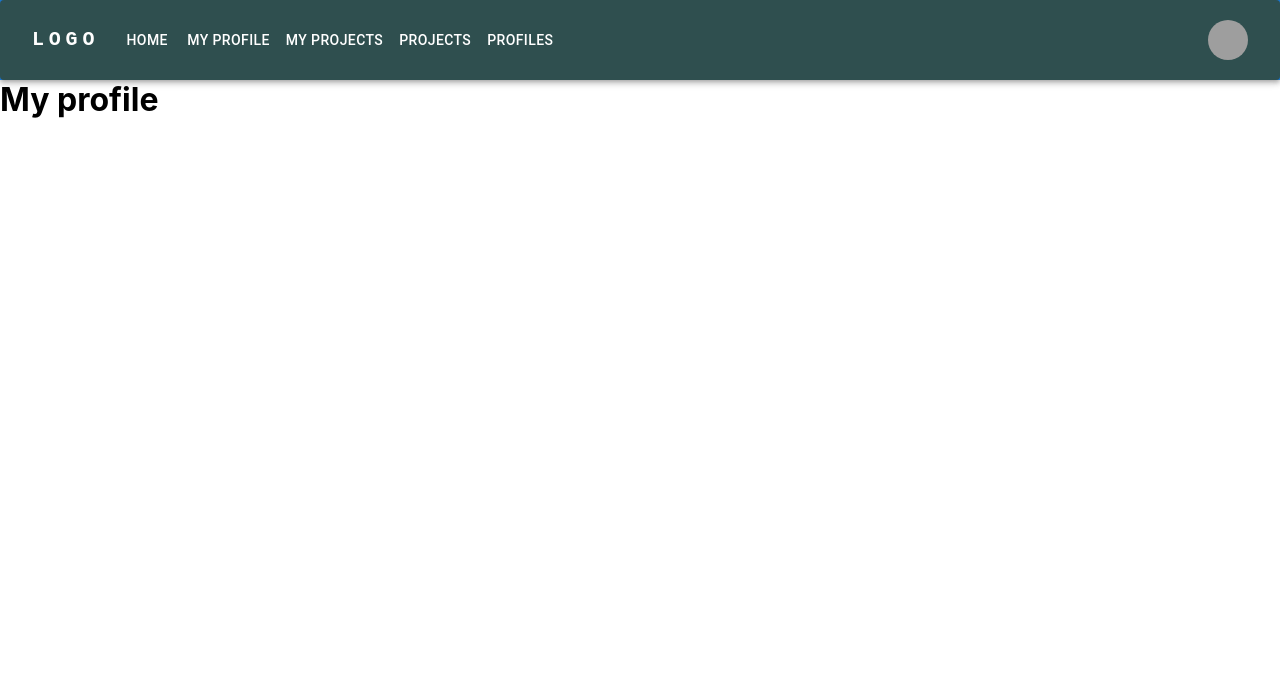
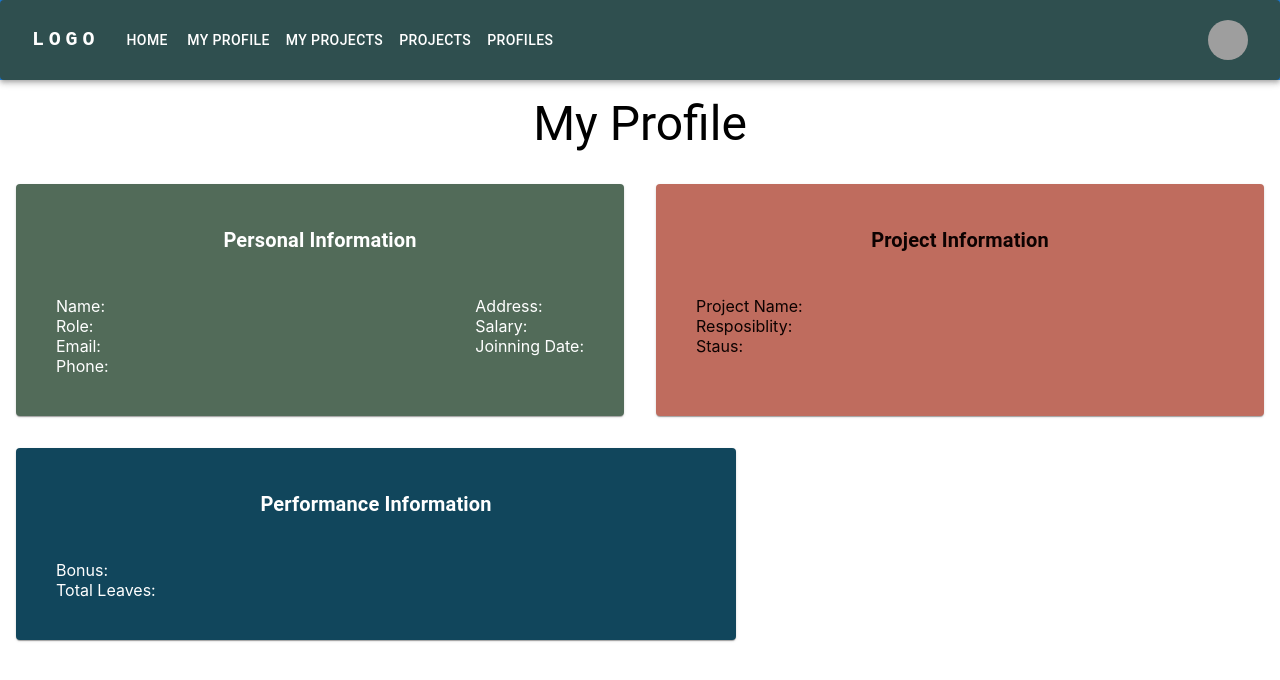
Before and after one commit to logan-void/MERN-Employe-Manage, a React (Create React App) app in the folder frontend/: page /myprofile in a window 1280 px wide. Shown: the top 680 px of the page. Built offline with nearby package versions, Linux system fonts and the light colour scheme; grey boxes are pictures that could not be loaded.

Commit message:
feat: add performance form and profile page

```diff
--- a/frontend/src/components/AddEmployeeProfessional.tsx
+++ b/frontend/src/components/AddEmployeeProfessional.tsx
@@ -1,13 +1,24 @@
 import React from "react";
 import TextField from "@mui/material/TextField";
-import InputLabel from "@mui/material/InputLabel";
-import MenuItem from "@mui/material/MenuItem";
-import Select from "@mui/material/Select";
-import DatePick from "./DatePick";
+// import InputLabel from "@mui/material/InputLabel";
+// import MenuItem from "@mui/material/MenuItem";
+// import Select from "@mui/material/Select";
+// import DatePick from "./DatePick";
 import { Box } from "@mui/system";
 import { Button } from "@mui/material";
+// import DateRangePick from "./DateRangePick";
+// import { Dayjs } from "dayjs";
+// import { DateRange } from "@mui/x-date-pickers-pro/DateRangePicker";
 
-const AddEmployeeProfessional = () => {
+const AddEmployeeProfessional = ({
+  handleChange,
+  values,
+  continues,
+  back,
+}: any) => {
+  // const [ProjectDurationValue, setProjectDurationValue] = React.useState<
+  //   DateRange<Dayjs>
+  // >([null, null]);
   return (
     <div
       style={{
@@ -17,7 +28,7 @@ const AddEmployeeProfessional = () => {
         alignItems: "center",
       }}
     >
-      {/* <Box
+      <Box
         sx={{
           height: { md: 400, xs: 330, sm: 450 },
           width: { md: 600, xs: 320, sm: 400 },
@@ -33,47 +44,26 @@ const AddEmployeeProfessional = () => {
       >
         <form style={{ display: "flex", flexDirection: "column" }}>
           <h2 style={{ textAlign: "center" }}>
-            Add Employee's Current Project
+            Add Employee's Performance Information
           </h2>
-          <InputLabel id="projects">projects</InputLabel>
-          <Select
-            labelId="projects"
-            id="projects"
-            value={values.projectName}
-            label="Project Name"
-            onChange={handleChange("projectName")}
-          >
-            {projects.map((project) => {
-              return <MenuItem value={project.name}>{project.name}</MenuItem>;
-            })}
-          </Select>
-          <InputLabel id="employeeResponsiblity">
-            Employee Responsiblity
-          </InputLabel>
-          <Select
-            labelId="employeeResponsiblity"
-            id="employeeResponsiblity"
-            value={values.employeeResponsiblity}
-            label="Employee Responsiblity"
-            onChange={handleChange("employeeResponsiblity")}
-          >
-            {Responsiblitites.map((role) => {
-              return <MenuItem value={role}>{role}</MenuItem>;
-            })}
-          </Select>
+          <TextField
+            id="bonus"
+            name="bonus"
+            label="Bounus"
+            value={values.bonus}
+            onChange={handleChange("bouns")}
+            margin="normal"
+          />
 
-          <InputLabel id="projectStatus">Project Status</InputLabel>
-          <Select
-            labelId="projectStatus"
-            id="projectStatus"
-            value={values.projectStatus}
-            label="Project Status"
-            onChange={handleChange("projectStatus")}
-          >
-            {projectStatus.map((status) => {
-              return <MenuItem value={status}>{status}</MenuItem>;
-            })}
-          </Select>
+          <TextField
+            id="totalLeave"
+            name="totalLeave"
+            label="Total Leave"
+            value={values.totalLeave}
+            onChange={handleChange("totalLeave")}
+            margin="normal"
+          />
+
           <br />
           <br />
           <div style={{ display: "flex", justifyContent: "space-between" }}>
@@ -85,7 +75,7 @@ const AddEmployeeProfessional = () => {
             </Button>
           </div>
         </form>
-      </Box> */}
+      </Box>
     </div>
   );
 };
--- a/frontend/src/pages/MyProfile.tsx
+++ b/frontend/src/pages/MyProfile.tsx
@@ -1,9 +1,104 @@
 import React from "react";
+import Box from "@mui/material/Box";
+import Card from "@mui/material/Card";
+import Typography from "@mui/material/Typography";
 
 const MyProfile = () => {
   return (
     <div>
-      <h1>My profile</h1>
+      <Typography variant="h3" sx={{ textAlign: "center", padding: 2 }}>
+        My Profile
+      </Typography>
+      <div>
+        <Box>
+          <Box sx={{ display: { md: "flex" } }}>
+            <Card
+              sx={{
+                padding: 5,
+                margin: 2,
+                width: { md: "40rem" },
+                boxShadow: "md",
+                translate: "translateY(50%)",
+                bgcolor: "#526b59",
+                color: "white",
+              }}
+              className="animate__animated animate__fadeInDownBig"
+            >
+              <Typography
+                variant="h6"
+                sx={{
+                  textAlign: "center",
+                  pb: 5,
+                  fontWeight: "bold",
+                  color: "white",
+                }}
+              >
+                Personal Information
+              </Typography>
+              <Box sx={{ display: "flex", justifyContent: "space-between" }}>
+                <div>
+                  <p>Name:{}</p>
+                  <p>Role:{}</p>
+                  <p>Email:{}</p>
+                  <p>Phone:{}</p>
+                </div>
+                <div>
+                  <p>Address:{}</p>
+                  <p>Salary:{}</p>
+                  <p>Joinning Date:{}</p>
+                </div>
+              </Box>
+            </Card>
+            <Card
+              sx={{
+                padding: 5,
+                margin: 2,
+                width: { md: "40rem" },
+                boxShadow: "md",
+                translate: "translateY(50%)",
+                bgcolor: "#bf6c5e",
+                color: "#0d0201",
+              }}
+              className="animate__animated animate__lightSpeedInRight"
+            >
+              <div>
+                <Typography
+                  variant="h6"
+                  sx={{ textAlign: "center", pb: 5, fontWeight: "bold" }}
+                >
+                  Project Information
+                </Typography>
+                <p>Project Name:{}</p>
+                <p>Resposiblity:{}</p>
+                <p>Staus:{}</p>
+              </div>
+            </Card>
+          </Box>
+          <Card
+            sx={{
+              padding: 5,
+              margin: 2,
+              width: { md: "40rem" },
+              boxShadow: "md",
+              translate: "translateY(50%)",
+              bgcolor: "#11465c",
+              color: "white",
+            }}
+            className="animate__animated animate__slideInUp"
+          >
+            <div>
+              <Typography
+                variant="h6"
+                sx={{ textAlign: "center", pb: 5, fontWeight: "bold" }}
+              >
+                Performance Information
+              </Typography>
+              <p>Bonus:{}</p>
+              <p>Total Leaves:{}</p>
+            </div>
+          </Card>
+        </Box>
+      </div>
     </div>
   );
 };
```
